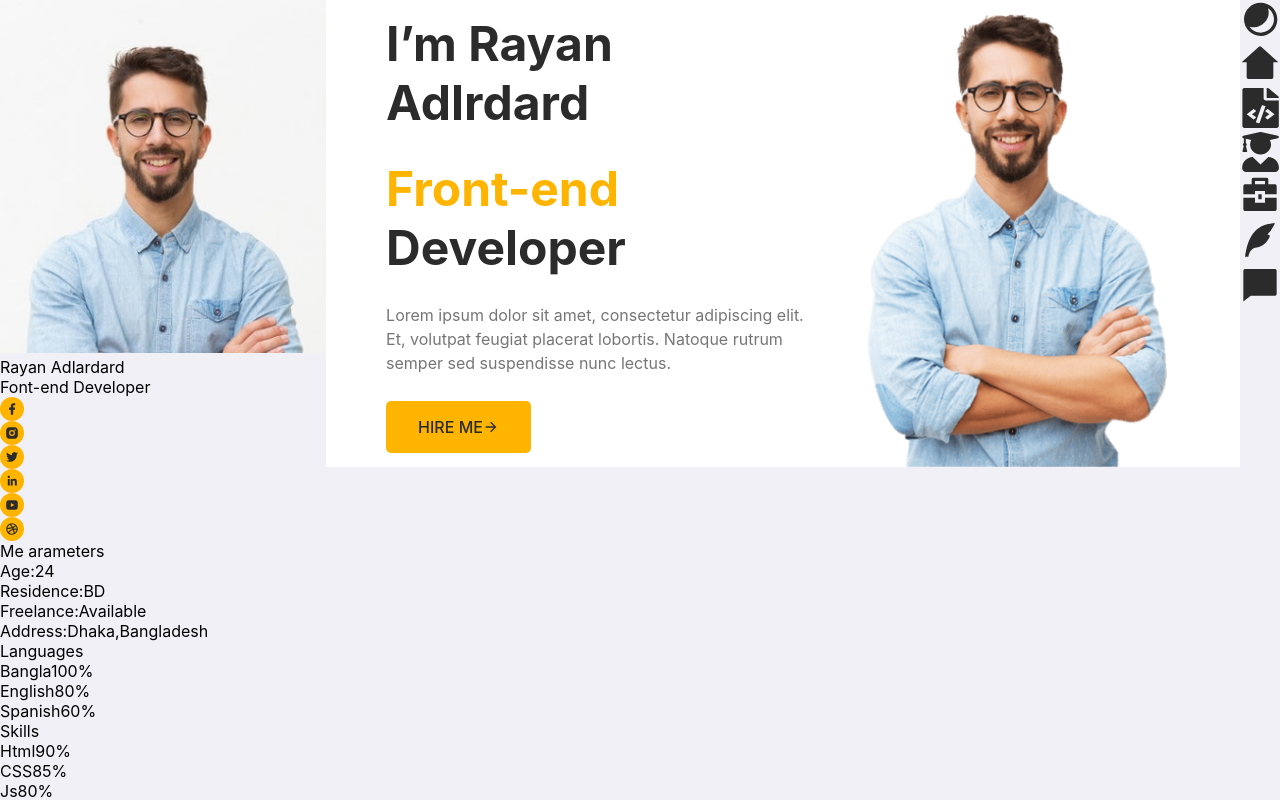
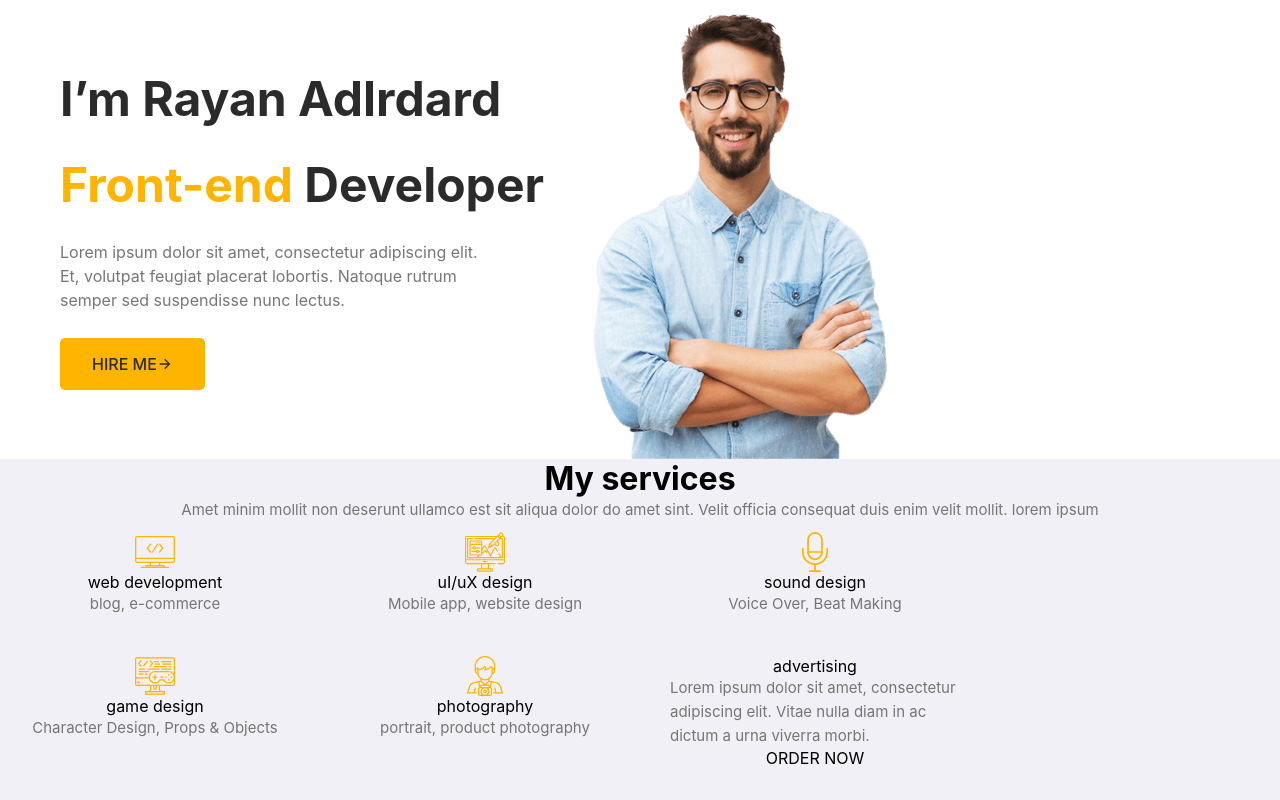
Before and after one commit to adastion/adastion-portfolio-start-project, a React app: page / in a window 1280 px wide. Shown: the top 800 px of the page. Built offline with nearby package versions, Linux system fonts and the light colour scheme.

Commit message:
cardServices

```diff
--- a/src/layout/header/Header.tsx
+++ b/src/layout/header/Header.tsx
@@ -9,9 +9,9 @@ export function Header() {
   return (
     <StyledHeader>
       <FlexWrapper justify={"space-between"}>
-        <Profile />
+        {/* <Profile /> */}
         <Banner />
-        <Menu />
+        {/* <Menu /> */}
       </FlexWrapper>
     </StyledHeader>
   );
--- a/src/layout/section/my_services/MyServices.tsx
+++ b/src/layout/section/my_services/MyServices.tsx
@@ -3,10 +3,11 @@ import { SectionTitle } from "./../../../components/SectionTitle";
 import { Text } from "../../../components/Text";
 import { FlexWrapper } from "../../../components/FlexWrapper";
 import { CardServices } from "./card_services/CardServices";
+import { Theme } from "../../../styles/Theme";
 
 export const MyServices = () => {
   return (
-    <>
+    <section>
       <FlexWrapper direction={"column"} align={"center"}>
         <SectionTitle>My services</SectionTitle>
         <Text>
@@ -14,7 +15,7 @@ export const MyServices = () => {
           sint. Velit officia consequat duis enim velit mollit. lorem ipsum
         </Text>
       </FlexWrapper>
-      <FlexWrapper wrap={"wrap"}>
+      <FlexWrapper wrap={"wrap"} gap={Theme.gapCard}>
         <CardServices
           iconCard={"coding"}
           name={"web development"}
@@ -40,7 +41,15 @@ export const MyServices = () => {
           name={"photography"}
           description={"portrait, product photography"}
         />
+        <CardServices
+          iconCard={""}
+          name={"advertising"}
+          description={
+            "Lorem ipsum dolor sit amet, consectetur adipiscing elit. Vitae nulla diam in ac dictum a urna viverra morbi. "
+          }
+          btn={"ORDER NOW"}
+        />
       </FlexWrapper>
-    </>
+    </section>
   );
 };
--- a/src/layout/section/my_services/card_services/CardServices.tsx
+++ b/src/layout/section/my_services/card_services/CardServices.tsx
@@ -8,16 +8,21 @@ type CardServicesPropsType = {
   iconCard: string;
   name: string;
   description: string;
+  btn?: string;
 };
 
 export const CardServices = (props: CardServicesPropsType) => {
   return (
     <StyledCardServices>
       <FlexWrapper direction={"column"} align={"center"}>
-        <Icon iconId={props.iconCard}
-        fill={'#FFB400'}/>
+        {props.iconCard !== "" ? (
+          <Icon iconId={props.iconCard} fill={"#FFB400"} />
+        ) : (
+          ""
+        )}
         <h3>{props.name}</h3>
         <Text>{props.description}</Text>
+        {props.btn !== "" ? <a href="#l">{props.btn}</a> : null}
       </FlexWrapper>
     </StyledCardServices>
   );
--- a/src/styles/Theme.tsx
+++ b/src/styles/Theme.tsx
@@ -7,8 +7,9 @@ export const Theme = {
       secondary: "#ffb400",
       page: "#F0F0F6",
     },
-    fonts: {
-      inter: "Inter",
-    },
   },
+  fonts: {
+    inter: "Inter",
+  },
+  gapCard: "20px",
 };
```
Also changed, not shown: src/questions.txt (added), 1 other file (tests, documents, lock files or other folders).
